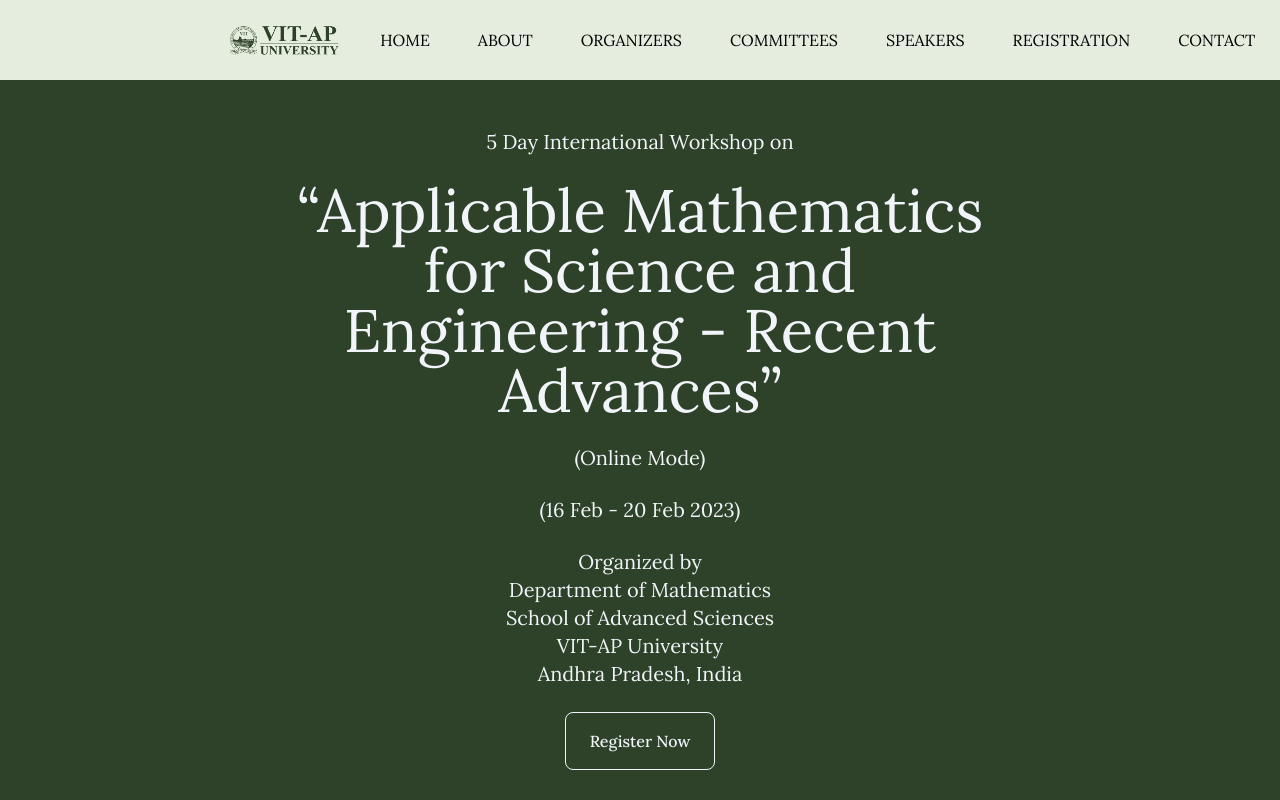
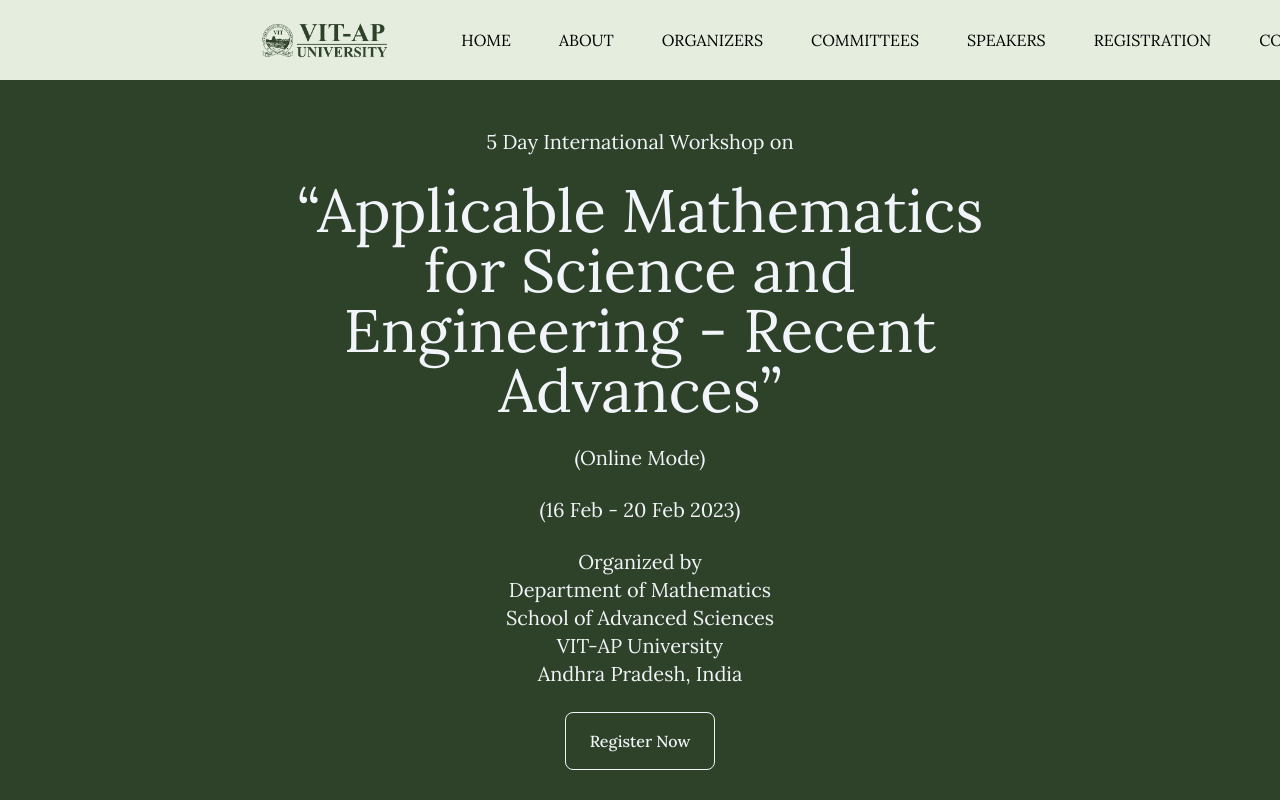
Before and after one commit to ashrithyvs/applicable-math-workshop, a React (Vite) app: page / in a window 1280 px wide. Shown: the top 800 px of the page. Built offline with nearby package versions, Linux system fonts and the light colour scheme; a web font is replaced by a local one.

Commit message:
logo bigger

```diff
--- a/src/components/Navbar.jsx
+++ b/src/components/Navbar.jsx
@@ -65,7 +65,7 @@
         <img
           src={VITAPLogo}
           onClick={(e) => scroll("hero")}
-          className="w-[13%] mx-4 cursor-pointer"
+          className="w-[15%] mx-12 cursor-pointer"
         />
         {navItems.map((item) => {
           return (
```
